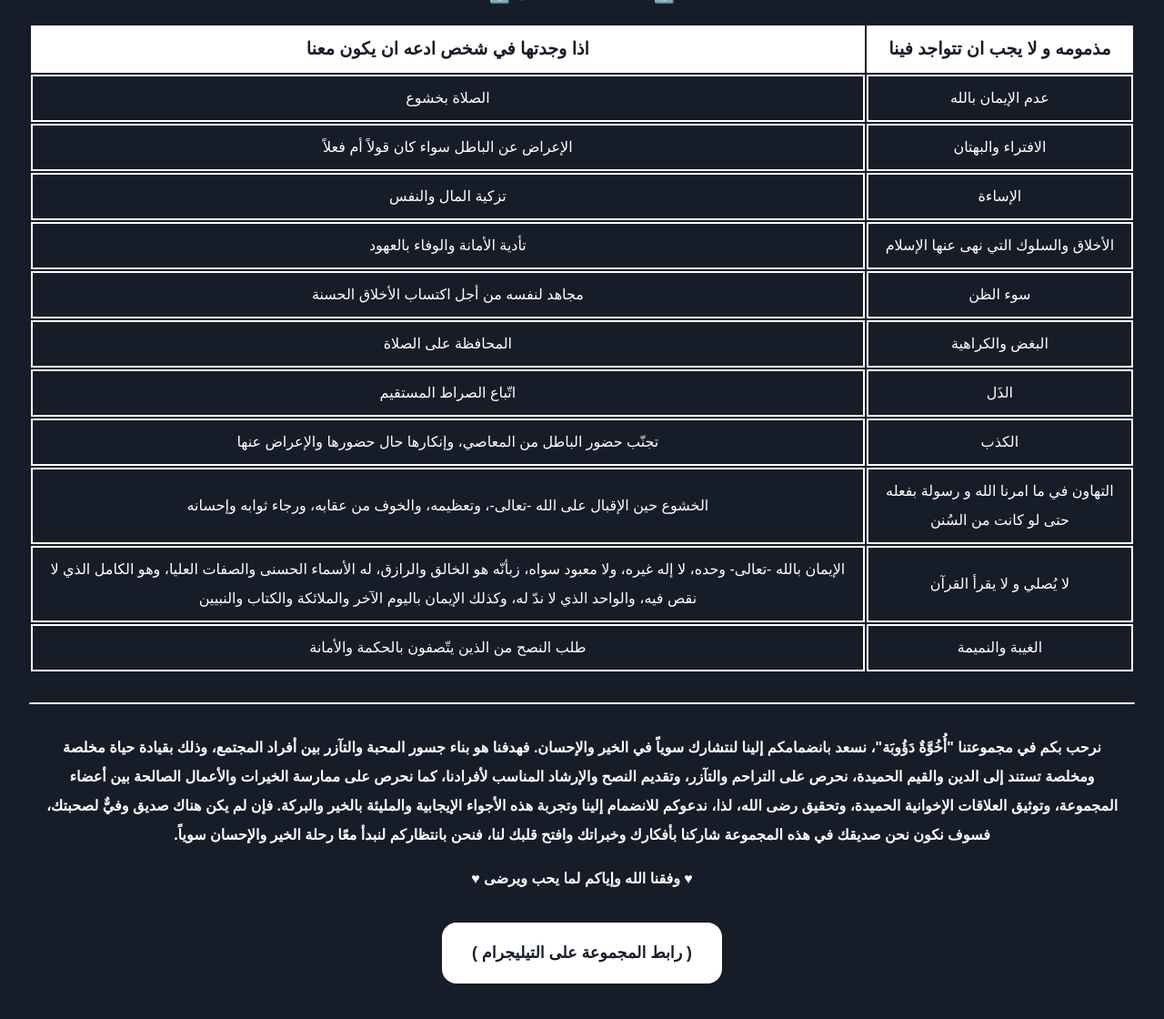
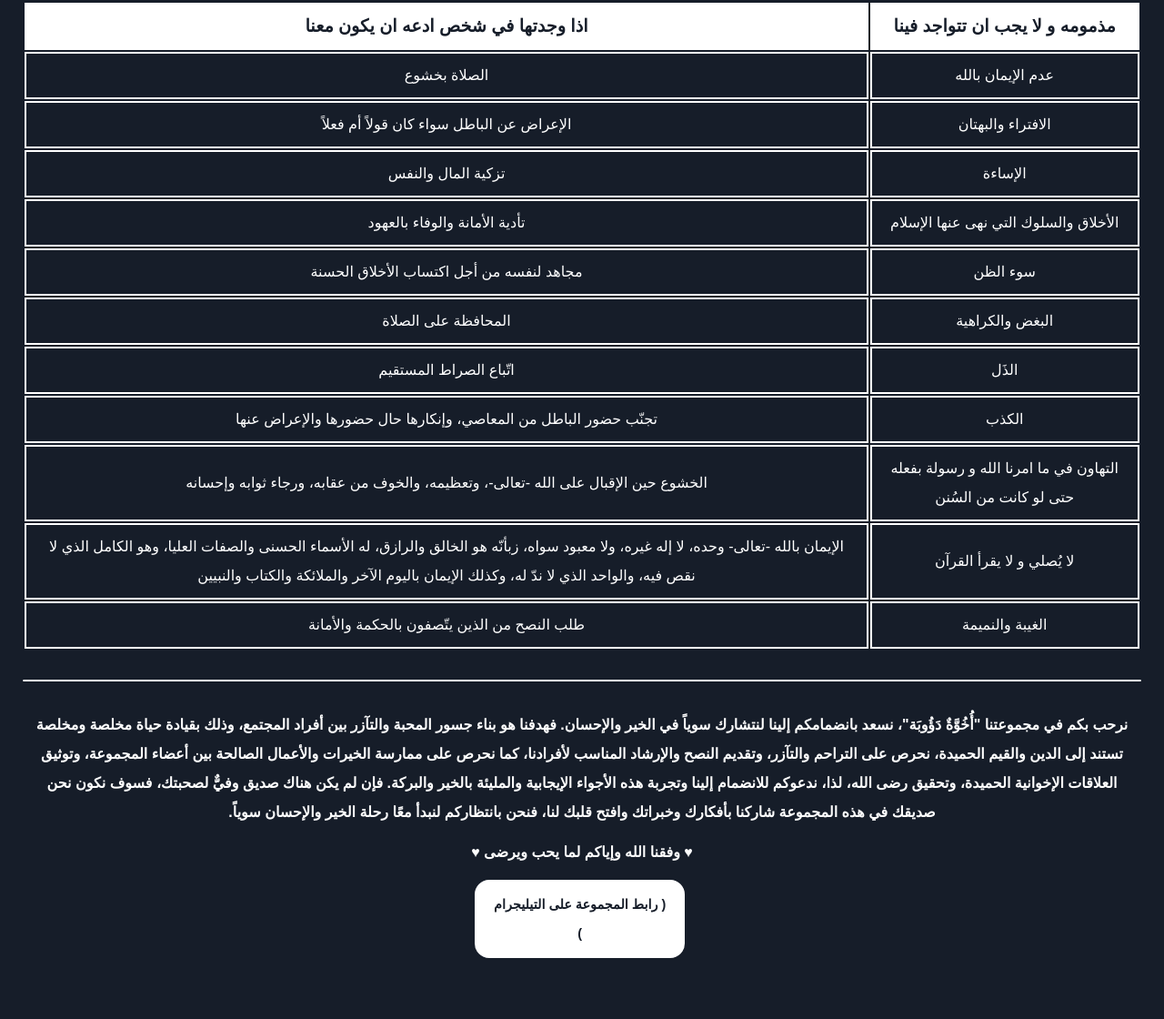
Before and after one commit to M3MD69/StaunchBrotherhood, a plain HTML site: page index.html in a window 1280 px wide. Shown: the part 480-1600 px from the top of the page at 91% size. After the commit the page ends 1561 px from the top, so only its background shows below. Drawn offline with Linux system fonts and the light colour scheme; a web font is replaced by a local one.

Commit message:
modified:   index.html 	modified:   main.css

```diff
--- a/index.html
+++ b/index.html
@@ -77,7 +77,7 @@
     <hr>
 
     <h4>نرحب بكم في مجموعتنا "أُخُوَّةٌ دَؤُوبَة"، نسعد بانضمامكم إلينا لنتشارك سوياً في الخير والإحسان. فهدفنا هو بناء جسور المحبة والتآزر بين أفراد المجتمع، وذلك بقيادة حياة مخلصة ومخلصة تستند إلى الدين والقيم الحميدة، نحرص على التراحم والتآزر، وتقديم النصح والإرشاد المناسب لأفرادنا، كما نحرص على ممارسة الخيرات والأعمال الصالحة بين أعضاء المجموعة، وتوثيق العلاقات الإخوانية الحميدة، وتحقيق رضى الله، لذا، ندعوكم للانضمام إلينا وتجربة هذه الأجواء الإيجابية والمليئة بالخير والبركة. فإن لم يكن هناك صديق وفيٌّ لصحبتك، فسوف نكون نحن صديقك في هذه المجموعة شاركنا بأفكارك وخبراتك وافتح قلبك لنا، فنحن بانتظاركم لنبدأ معًا رحلة الخير والإحسان سوياً.</h4>
-    <h4>♥ وفقنا الله وإياكم لما يحب ويرضى ♥</h4>
+    <h4 style="margin: 0.75rem auto;">♥ وفقنا الله وإياكم لما يحب ويرضى ♥</h4>
 
     <a target="_blank" href="https://t.me/StaunchBrotherhood"><button>( رابط المجموعة على التيليجرام )</button></a>
 
--- a/main.css
+++ b/main.css
@@ -13,10 +13,11 @@
     justify-content: center;
     justify-items: center;
     align-items: center;
-    margin: 1rem;
+    margin: 1%;
     line-height: 2rem;
     color: #FFFFFF;
     background-color: var(--primaryColor);
+    transition: all 0.3s ease-in-out;
     -webkit-user-select: none;
     -moz-user-select: none;
     -ms-user-select: none;
@@ -66,15 +67,14 @@ button {
     background-color: var(--secondaryColor);
     border: 0.2rem solid var(--secondaryColor);
     color: var(--primaryColor);
-    padding: 0.9rem 1.9rem;
+    padding: 8px 16px;
     text-align: center;
     text-decoration: none;
     display: inline-block;
-    font-size: 1.1rem;
+    font-size: 0.9rem;
     font-weight: bold;
     cursor: pointer;
     border-radius: 1rem;
-    transition: all 0.3s ease-in-out;
 }
 
 button:hover {
```
